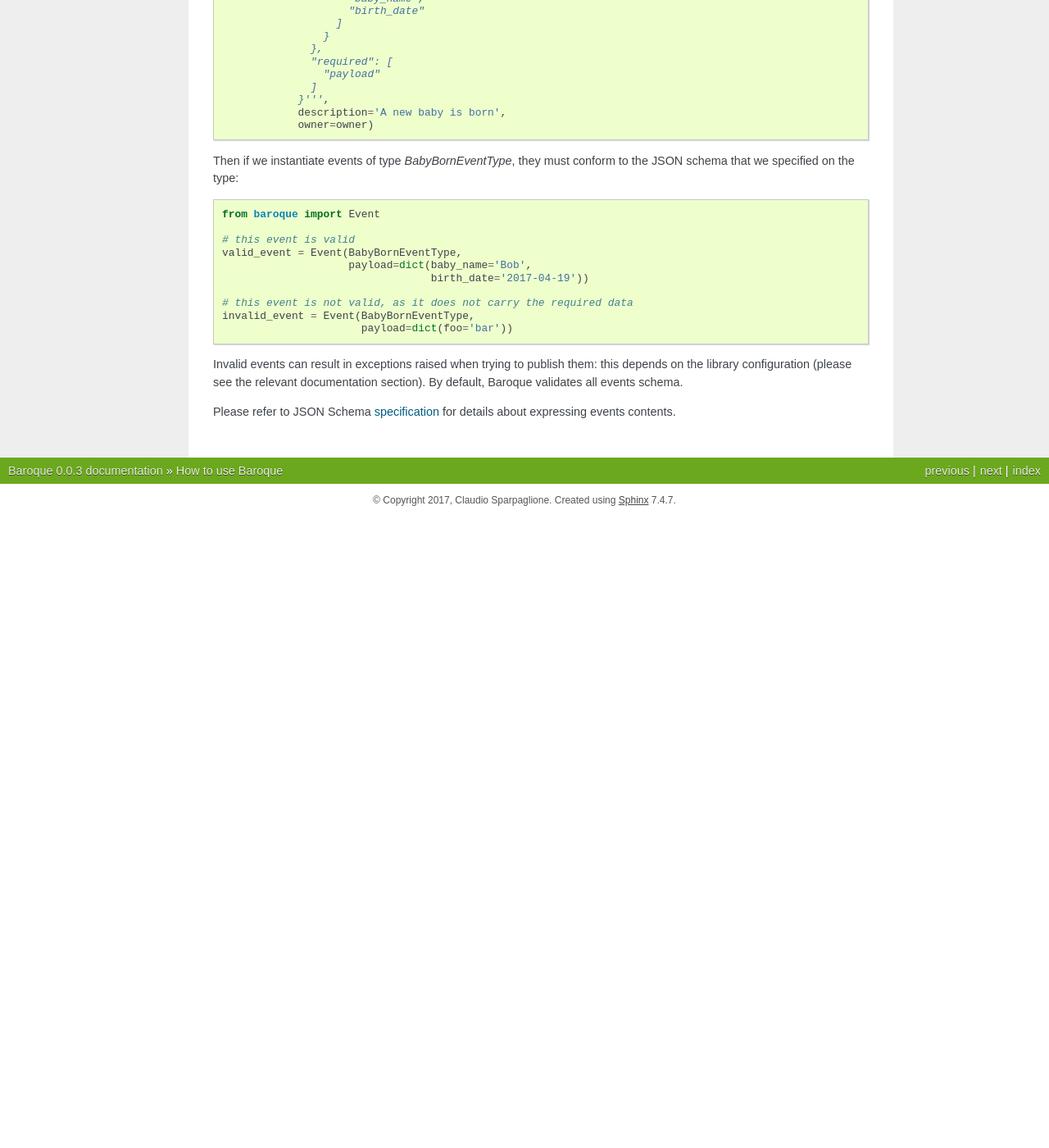
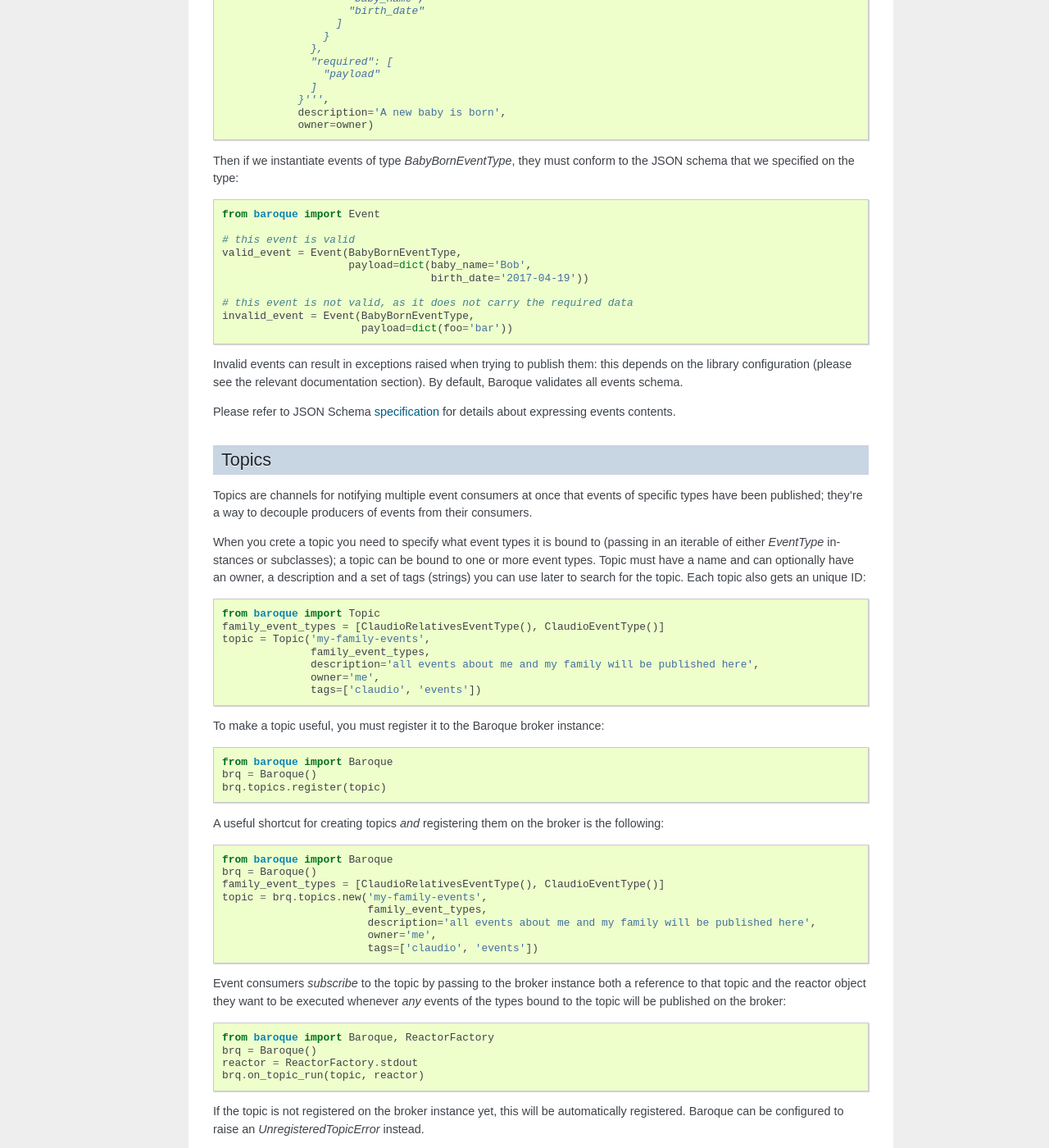
Before and after one commit to baroquehq/baroque, a Sphinx documentation site: the page built from docs/usage.rst, in a window 1280 px wide and 1400 px high, scrolled down 3732 px. Shown: the whole window at 82% size. Built offline with Sphinx 7.4.7, drawn with Linux system fonts in a browser that asks for light colours; before the commit the page ends 4362 px from its top, so only the background shows below that; some of the changed text lies outside the part shown.

Commit message:
More docs

```diff
--- a/docs/usage.rst
+++ b/docs/usage.rst
@@ -279,3 +279,102 @@ contents.
 
 
 .. _specification: http://json-schema.org
+
+
+Topics
+------
+
+Topics are channels for notifying multiple event consumers at once that events
+of specific types have been published; they're a way to decouple producers
+of events from their consumers.
+
+When you crete a topic you need to specify what event types it is bound to
+(passing in an iterable of either `EventType` instances or subclasses); a topic
+can be bound to one or more event types. Topic must have a name and can optionally have an owner,
+a description and a set of tags (strings) you can use later to search for the topic.
+Each topic also gets an unique ID:
+
+.. code:: python
+
+    from baroque import Topic
+    family_event_types = [ClaudioRelativesEventType(), ClaudioEventType()]
+    topic = Topic('my-family-events',
+                  family_event_types,
+                  description='all events about me and my family will be published here',
+                  owner='me',
+                  tags=['claudio', 'events'])
+
+
+To make a topic useful, you must register it to the Baroque broker instance:
+
+.. code:: python
+
+    from baroque import Baroque
+    brq = Baroque()
+    brq.topics.register(topic)
+
+
+
+A useful shortcut for creating topics *and* registering them on the broker is
+the following:
+
+.. code:: python
+
+    from baroque import Baroque
+    brq = Baroque()
+    family_event_types = [ClaudioRelativesEventType(), ClaudioEventType()]
+    topic = brq.topics.new('my-family-events',
+                           family_event_types,
+                           description='all events about me and my family will be published here',
+                           owner='me',
+                           tags=['claudio', 'events'])
+
+
+Event consumers *subscribe* to the topic by passing to the broker instance
+both a reference to that topic and the reactor object they want to be executed
+whenever *any* events of the types bound to the topic will be published on the
+broker:
+
+.. code:: python
+
+    from baroque import Baroque, ReactorFactory
+    brq = Baroque()
+    reactor = ReactorFactory.stdout
+    brq.on_topic_run(topic, reactor)
+
+
+If the topic is not registered on the broker instance yet, this will be automatically
+registered. Baroque can be configured to raise an `UnregisteredTopicError` instead.
+
+Subscribers can leverage Baroque topics search features to look for interesting
+topics:
+
+.. code:: python
+
+    from baroque import Baroque
+    brq = Baroque()
+    brq.topics.of('somebody')       # finds all topics owned by someone
+    brq.with_id('d3d5beb8')         # finds the topic with the specified ID
+    brq.with_name('my-topic')       # finds the topic with the specified name
+    brq.with_tags(['tag1', 'tag2']) # finds all topics marked with the specified tags
+
+
+Event producers that want their events to be published on a topic must do
+it via the broker; this will trigger execution of all reactors that were bound
+to the topic:
+
+.. code:: python
+
+    from baroque import Baroque, Event
+    brq = Baroque()
+
+    claudio_event = Event(ClaudioEventType())
+    brq.publish_on_topic(claudio_event, claudio_event)
+
+    cousin_event = Event(ClaudioRelativesEventType())
+    brq.publish_on_topic(cousin_event, claudio_event)
+
+
+The Baroque broker
+------------------
+TBD
```
